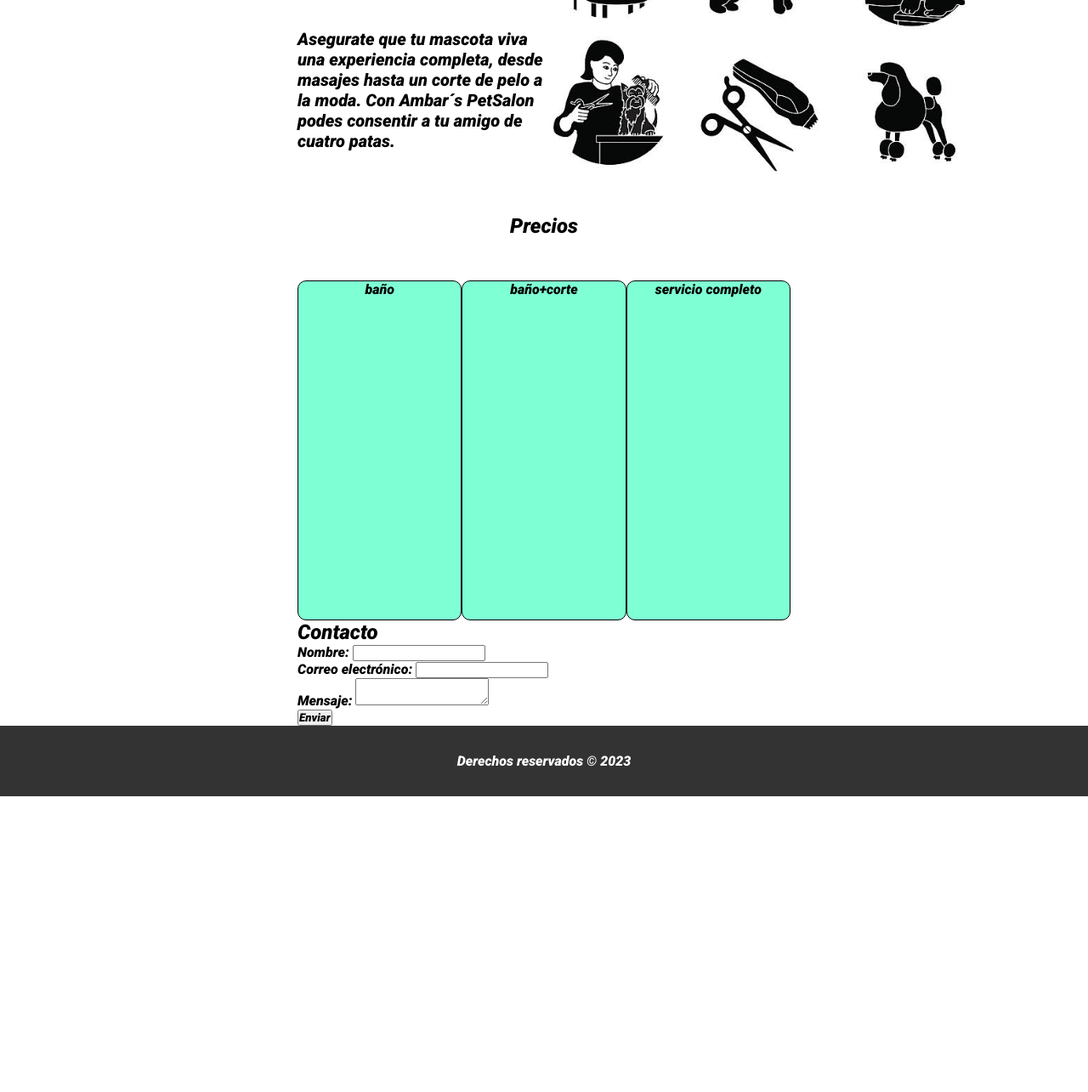
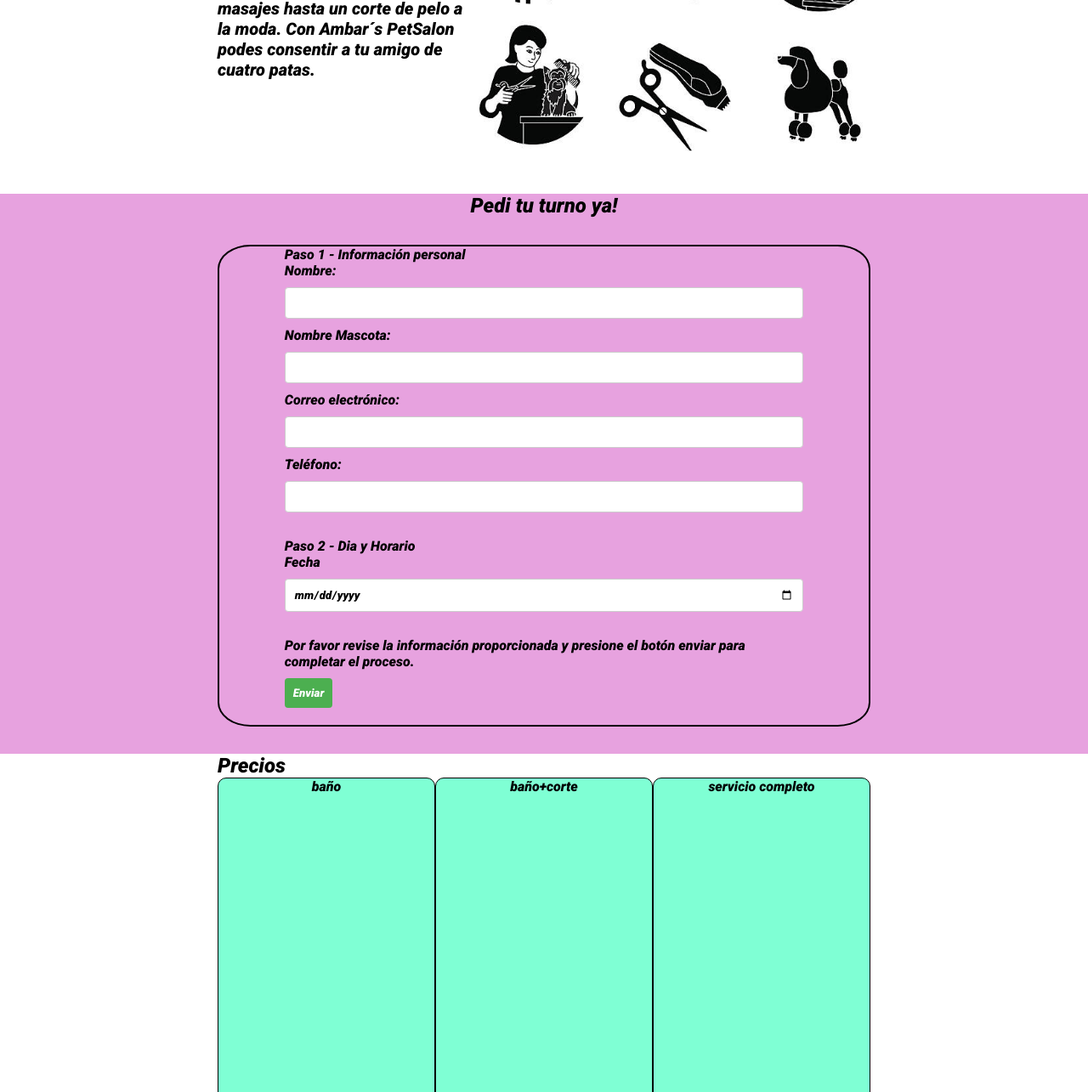
Before and after one commit to ElioMolas23/TrabajoPr-cticoIntegrador, a plain HTML site: page index.html in a window 1280 px wide. Shown: the part 408-1693 px from the top of the page at 85% size. Before the commit the page ends 1345 px from the top, so only its background shows below. Drawn offline with Linux system fonts and the light colour scheme.

Commit message:
formulario

```diff
--- a/css/style.css
+++ b/css/style.css
@@ -4,19 +4,28 @@
   box-sizing: border-box;/* propiedad para que el borde de las cajas se aplique contenidas */
   margin: 0;/* no deja espacio entre el bborde de la pagina y el contenido de la misma */
   padding: 0;
+  animation-name: left-to-right;
+  animation-duration: 2s;
 }
-main{
-  padding: 0px 350px ;
-  /* background-color: pink; */
+@keyframes left-to-right{ /* ANIMACION */
+  0%{
+    transform: translateX(-500px);
+    opacity: 0;
+  }
+  100%{
+    transform: translateX(0);
+    opacity: 1;
+  }
+
 }
 
 nav {
   background-color: #f2f2f2; /* color de fondo */
-  height: 60px; /* altura del nav */
+  height: 7vh; /* altura del nav */
   display: flex; /* flexbox para los elementos de lista */
   justify-content: space-between; /* espacio entre los elementos */
   align-items: center; /* centrar verticalmente */
-  padding: 0 20px; /* padding horizontal */
+  padding: 0 2vw; /* padding horizontal */
 }
 
 nav ul {
@@ -40,34 +49,42 @@ nav a:hover {
   background-color: #333; /* cambio de color de fondo al pasar el mouse */
 }
 
+
+
 .descripcion{
   display: flex;
-  height: 500px;
+  height: 60vh;
   margin: 50px 0px;
+  padding: 0 20%
+}
+.text{
+  width: 40%;
+}
+.descripcion img {
+  max-width: 60%;
+  height: auto;
 }
 
 .feature {
   padding: 10px;
   font-size: 50px;
-  margin-bottom: 40px;
-  margin-top: 40px;
 }
 
 .slogan{
   font-size: 20px;
 }
 
+.precio{
 
-.precio{
+  align-items: center;
+  justify-content: space-between;
+  padding: 0 20%;
+}
+.tipo-de-precios{
   display: flex;
   justify-content: center;
+  justify-content: space-between;
   margin-bottom: 50px;
-}
-
-.tiposPrecios{
-  display: flex;
-  align-items: center;
-  justify-content: space-between;
 }
 
 .prom{
@@ -80,6 +97,50 @@ nav a:hover {
   border-radius: 10px;
 }
 
+.turno{
+  background-color: rgb(231, 162, 223);
+  padding: 0 20% 2em;
+}
+.turno h2{
+  display: flex;
+  justify-content: center;
+}
+ .turno form {
+  padding: 0 10%;
+  border: 2px solid black;
+  border-radius: 5%;
+  margin-top: 2em;
+}
+
+ fieldset {
+  border: none;
+  margin-bottom: 20px;
+}
+
+ label {
+  display: block;
+  margin-bottom: 10px;
+}
+
+ input[type="text"], input[type="email"],input[type="date"] ,select {
+  width: 100%;
+  padding: 10px;
+  border: 1px solid #ccc;
+  border-radius: 4px;
+  margin-bottom: 10px;
+}
+
+ button[type="submit"] {
+  background-color: #4CAF50;
+  color: #fff;
+  padding: 10px;
+  border: none;
+  border-radius: 4px;
+  cursor: pointer;
+}
+
+
+
 footer {
   background-color: #333;
   color: #fff;
--- a/index.html
+++ b/index.html
@@ -24,25 +24,45 @@
           <h2  class="feature">Lideres en tratamientos esteticos caninos</h2>
           <p class="slogan">Asegurate que tu mascota viva una experiencia completa, desde masajes hasta un corte de pelo a la moda. Con Ambar´s PetSalon podes consentir a tu amigo de cuatro patas.</p>
         </section>
-        <img class="imagen" src="istockphoto-165491759-612x612.jpg" alt="caniche toy super limpito">
+        <img src="./img/istockphoto-165491759-612x612.jpg" alt="caniche toy super limpito">
       </section>
-      <h2 class="precio">Precios</h2>
-      <section class="tiposPrecios" id="precios">
-        <div class="prom">baño</div>
-        <div class="prom">baño+corte</div>
-        <div class="prom">servicio completo</div>
+      <section class="turno">
+        <h2>Pedi tu turno ya!</h2>
+        <form id="formulario">
+          <fieldset>
+            <legend>Paso 1 - Información personal</legend>
+            <label for="nombre">Nombre:</label>
+            <input type="text" id="nombre" name="nombre" required>
+
+            <label for="nombreanimal">Nombre Mascota:</label>
+            <input type="text" id="nombreanimal" name="nombreanimal" required>
+
+            <label for="email">Correo electrónico:</label>
+            <input type="email" id="email" name="email" required>
+
+            <label for="telefono">Teléfono:</label>
+            <input type="text" id="telefono" name="telefono" required>
+          </fieldset>
+
+          <fieldset>
+            <legend>Paso 2 - Dia y Horario</legend>
+            <label for="fecha">Fecha</label>
+            <input type="date" id="fecha" name="fecha" required>
+          </fieldset>
+
+          <fieldset>
+            <label>Por favor revise la información proporcionada y presione el botón enviar para completar el proceso.</label>
+            <button type="submit">Enviar</button>
+          </fieldset>
+        </form>
       </section>
-      <section id="contacto">
-        <h2>Contacto</h2>
-        <form action="#" method="post">
-          <label for="nombre">Nombre:</label>
-          <input type="text" id="nombre" name="nombre"><br>
-          <label for="correo">Correo electrónico:</label>
-          <input type="email" id="correo" name="correo"><br>
-          <label for="mensaje">Mensaje:</label>
-          <textarea id="mensaje" name="mensaje"></textarea><br>
-          <input type="submit" value="Enviar">
-        </form>
+      <section class="precio" id="precios">
+        <h2>Precios</h2>
+        <div class="tipo-de-precios">
+          <div class="prom">baño</div>
+          <div class="prom">baño+corte</div>
+          <div class="prom">servicio completo</div>
+        </div>
       </section>
   </main>
   <footer>
```
Also changed, not shown: img/9ac9b85b-08ae-4d9b-abb1-053893327a73.jpg (renamed from 9ac9b85b-08ae-4d9b-abb1-053893327a73.jpg), img/f571b82a-3725-4e20-932e-037211bf3a59.jpg (renamed from f571b82a-3725-4e20-932e-037211bf3a59.jpg), img/istockphoto-165491759-612x612.jpg (renamed from istockphoto-165491759-612x612.jpg).
